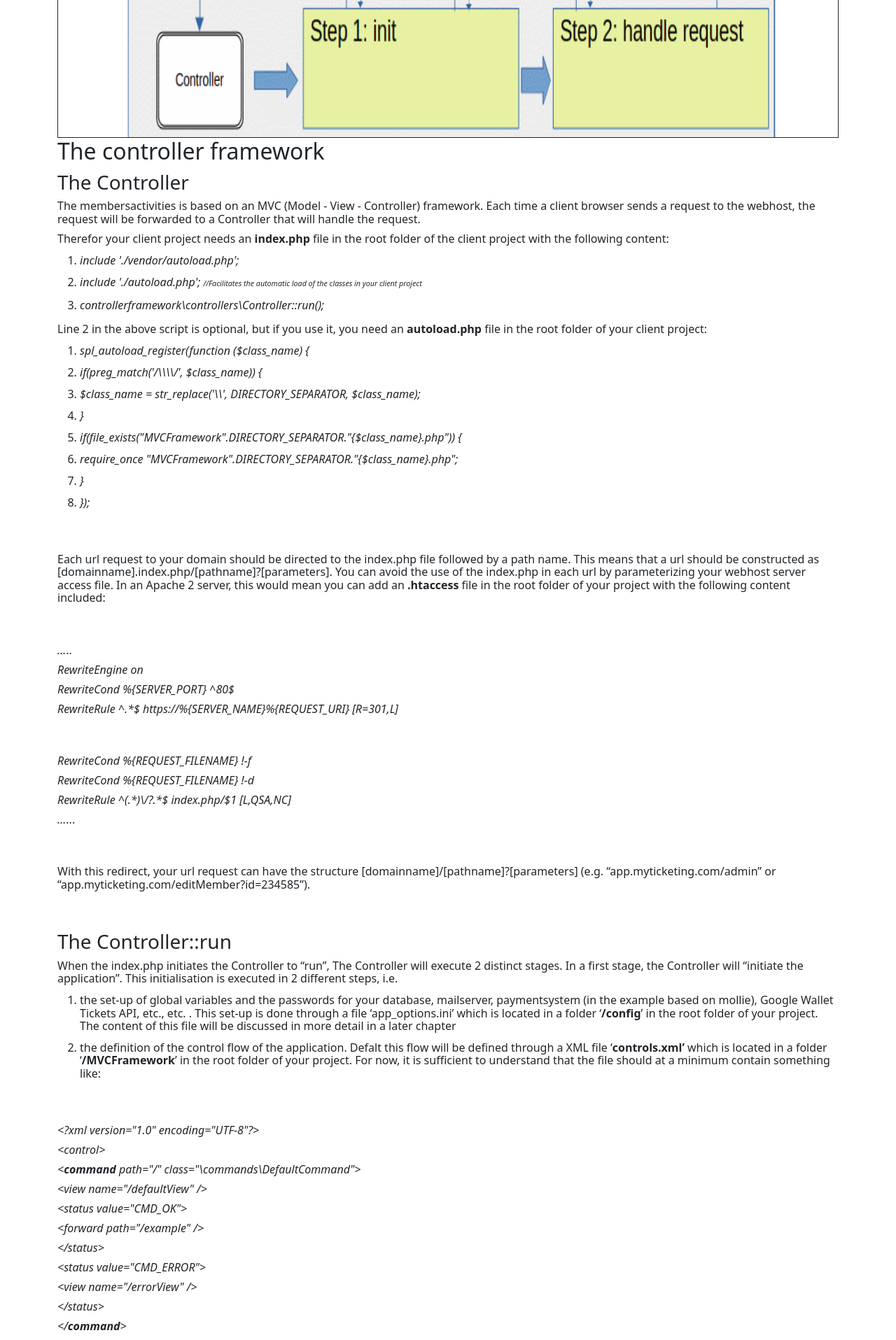
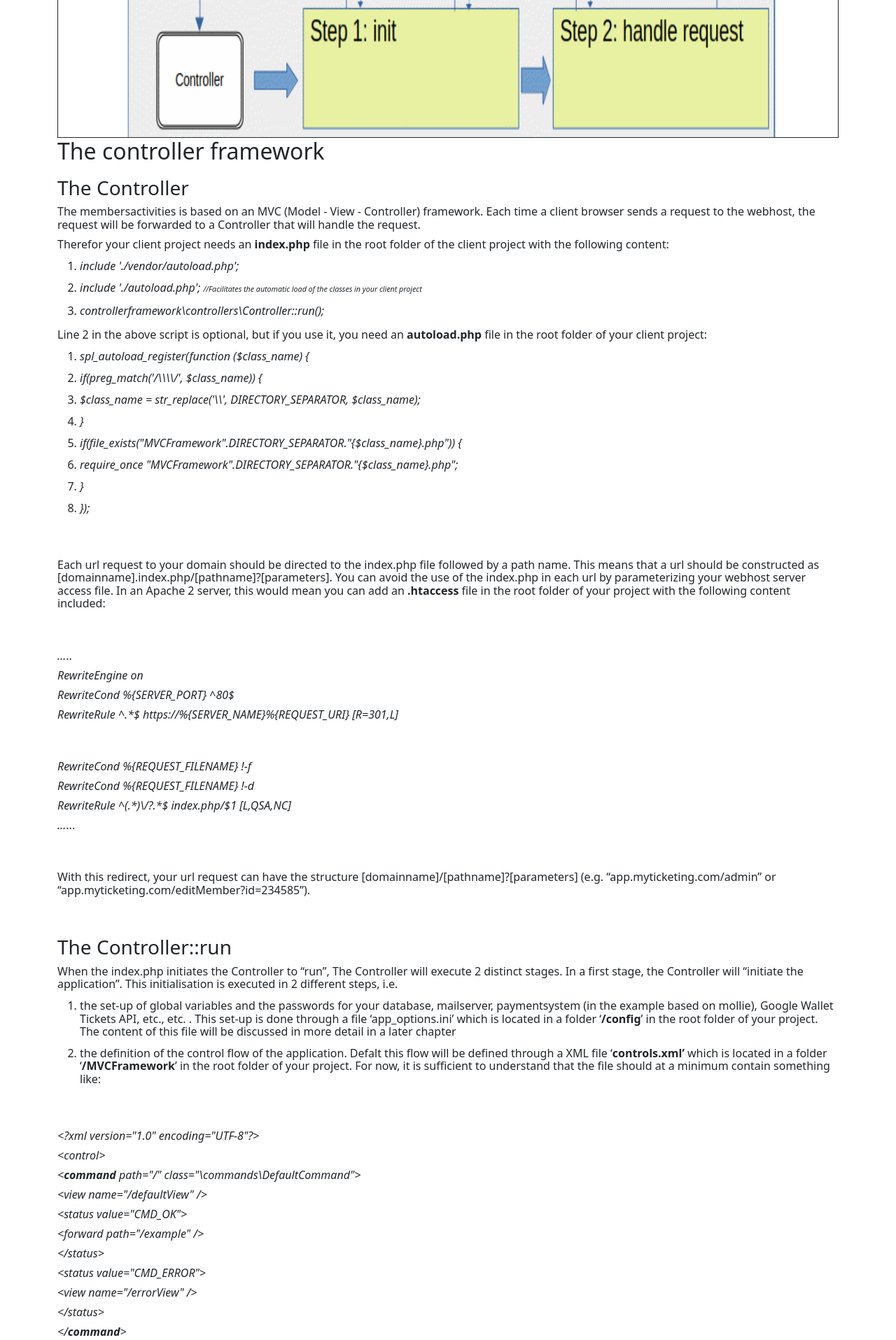
Before and after one commit to samoscon/samoscon.github.io, a Jekyll site: the page built from _posts/2025-11-22-members activities framework.md, in a window 1280 px wide. Shown: the part 993-2908 px from the top of the page at 70% size. Built offline with Jekyll 4.4.1, drawn with Linux system fonts in a browser that asks for light colours.

Commit message:
Update 2025-11-22-members activities framework.md

```diff
--- a/_posts/2025-11-22-members activities framework.md
+++ b/_posts/2025-11-22-members activities framework.md
@@ -10,8 +10,8 @@ client project. An example of this set-up can be found under the
 files in the example collaborate with the framework.</p>
 <p><img src="/assets/1 high level overview_html_42ddbf75.gif" name="Image1" align="left" width="100%" height="100%" border="1"/>
 </p><br/>
-<p class="h2">The controller framework</p>
-<p class="h3">The Controller</p>
+<p class="h2 mt-2">The controller framework</p>
+<p class="h3 mt-3">The Controller</p>
 <p>The membersactivities is based on an MVC (Model - View -
 Controller) framework. Each time a client browser sends a request to
 the webhost, the request will be forwarded to a Controller that will
```
